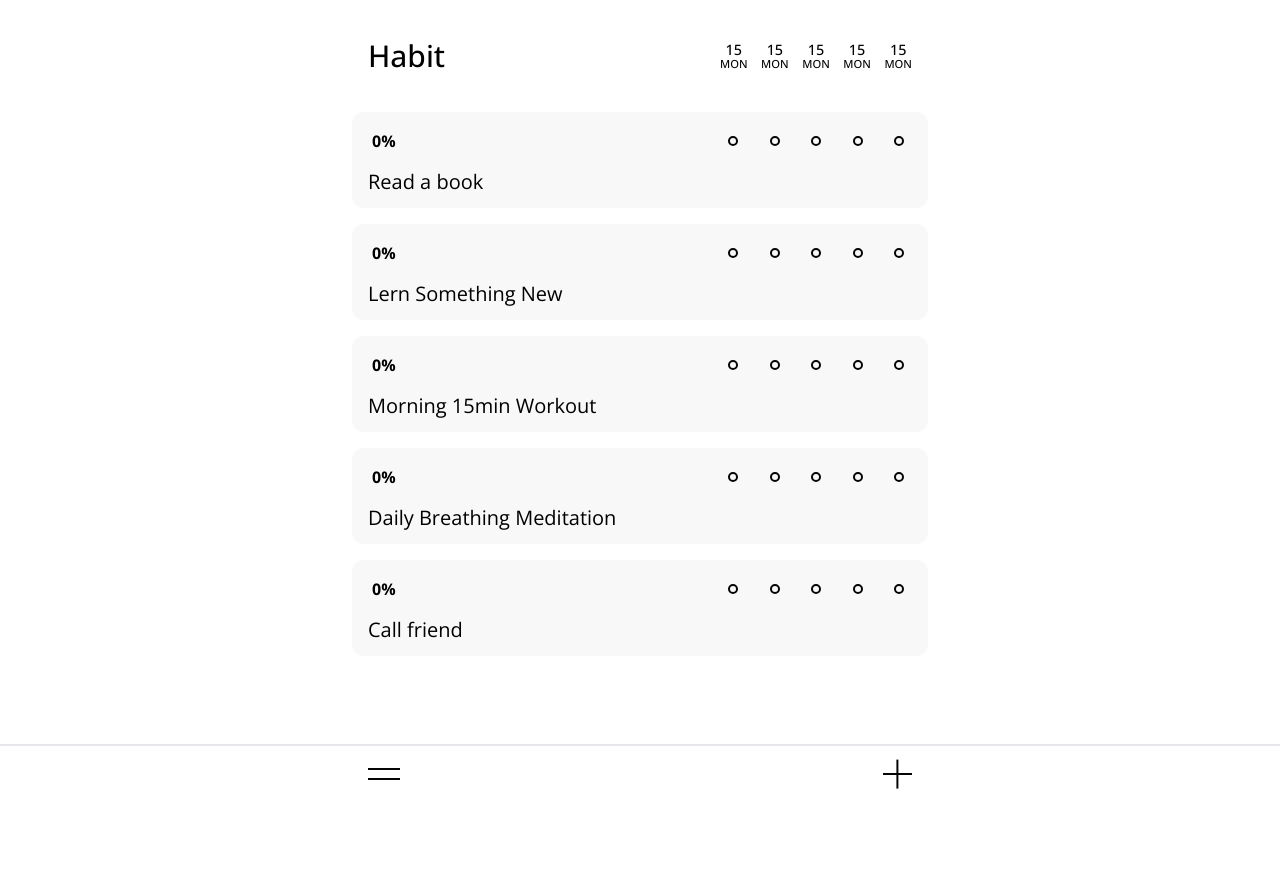
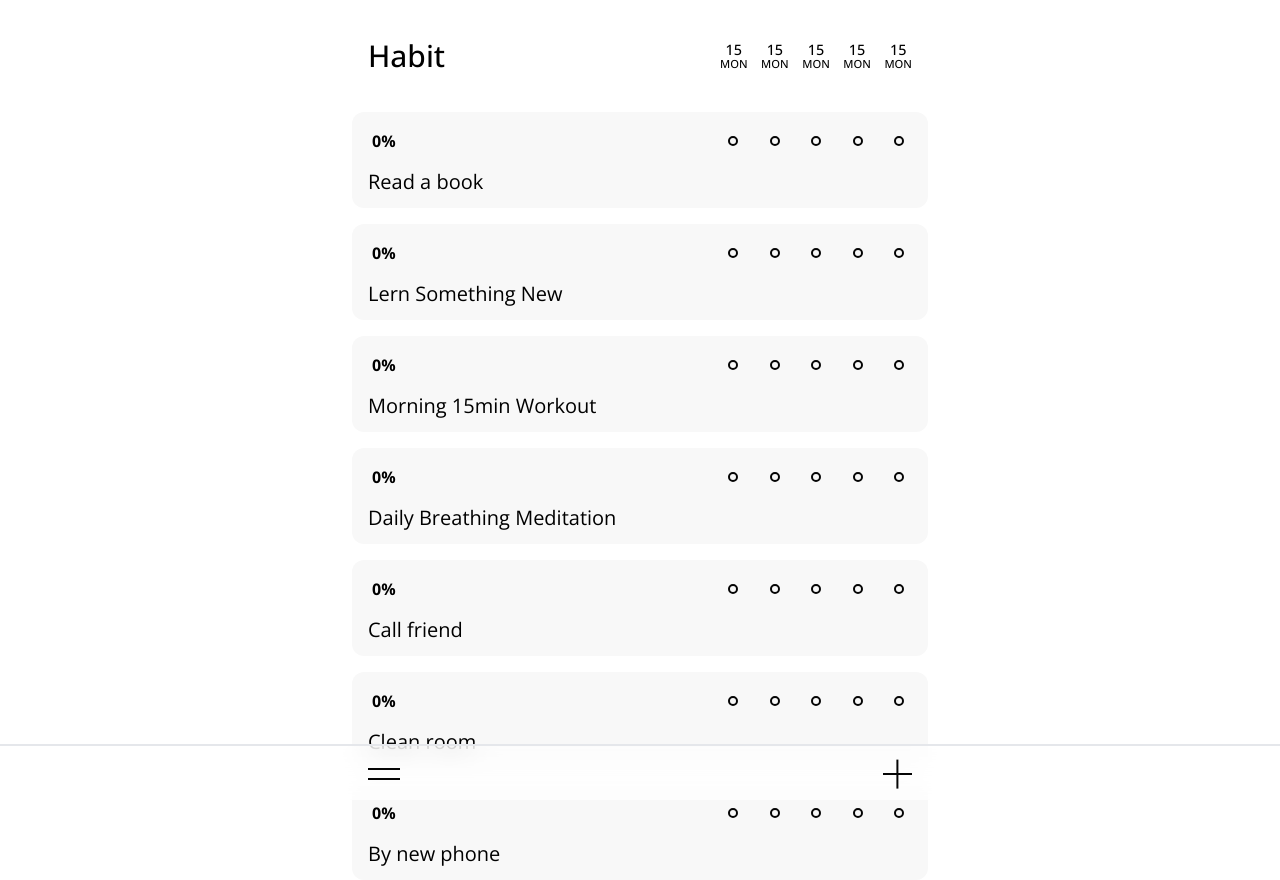
Before and after one commit to bodik87/habits, a React (Vite) app: page / in a window 1280 px wide. Before the commit the page ends 800 px from the top, so only its background shows below. Built offline with nearby package versions, Linux system fonts and the light colour scheme.

Commit message:
New color added

```diff
--- a/src/App.tsx
+++ b/src/App.tsx
@@ -6,8 +6,10 @@ const COLORS = [
   "bg-myBlue",
   "bg-myYellow",
   "bg-myRed",
+  "bg-mySalad",
   "bg-myPink",
   "bg-myViolet",
+  "bg-myGreen",
 ];
 
 const cards = [
@@ -17,10 +19,12 @@ const cards = [
   {
     id: 4,
     title: "Daily Breathing Meditation",
-    color: "bg-myPink",
+    color: "bg-mySalad",
     repeat: 10,
   },
   { id: 5, title: "Call friend", color: "bg-myViolet", repeat: 8 },
+  { id: 5, title: "Clean room", color: "bg-myPink", repeat: 7 },
+  { id: 5, title: "By new phone", color: "bg-myGreen", repeat: 5 },
 ];
 
 function App() {
--- a/tailwind.config.cjs
+++ b/tailwind.config.cjs
@@ -6,6 +6,7 @@ module.exports = {
       colors: {
         myRed: "#F87267",
         myGreen: "#55F2A1",
+        mySalad: "#daeb69",
         myYellow: "#FEE36E",
         myPink: "#FC98B4",
         myViolet: "#8A78EE",
```
